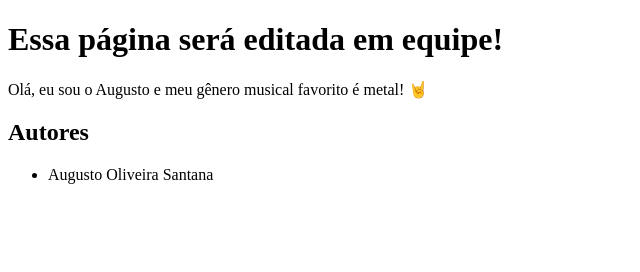
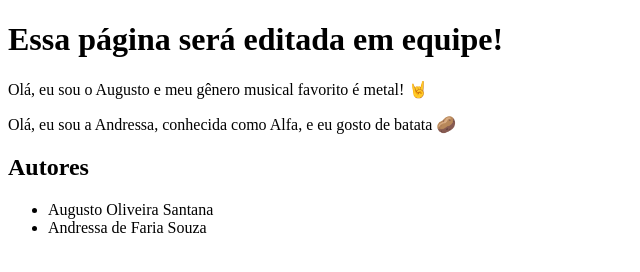
Before and after one commit to Gutto1/aula-2-git, a plain HTML site: page src/pages/index.html in a window 1280 px wide. Shown: the whole page, without its empty margins (0-640 px from the left). Drawn offline with Linux system fonts and the light colour scheme.

Commit message:
infos da andressa vamos tentaaaar

```diff
--- a/src/pages/index.html
+++ b/src/pages/index.html
@@ -17,12 +17,19 @@
           Olá, eu sou o Augusto e meu gênero musical favorito é metal! 🤘
         </p>
       </article>
+
+      <article>
+        <p>
+          Olá, eu sou a Andressa, conhecida como Alfa, e eu gosto de batata 🥔
+        </p>
+      </article>
     </section>
   </main>
   <footer>
     <h2> Autores </h2>
     <ul>
       <li>Augusto Oliveira Santana</li>
+      <li>Andressa de Faria Souza</li>
     </ul>
   </footer>
 </body>
```
